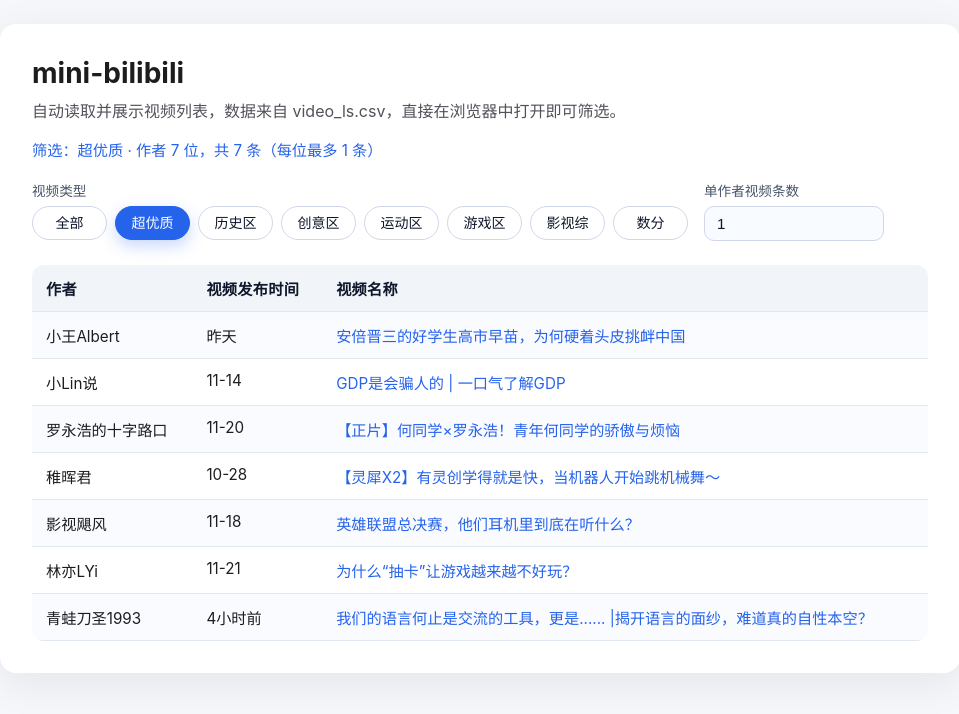
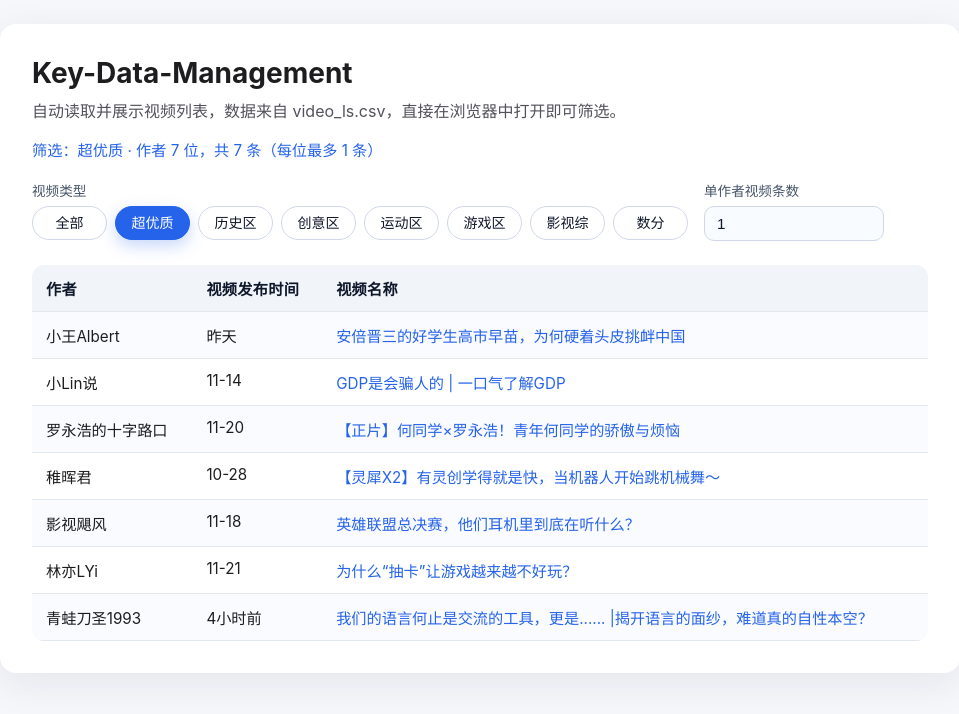
Before and after one commit to xujl1999/data-management, a plain HTML site: page index.html in a window 1280 px wide. Shown: the whole page, without its empty margins (160-1119 px from the left). Drawn offline with Linux system fonts and the light colour scheme.

Commit message:
定期更新文件

```diff
--- a/index.html
+++ b/index.html
@@ -148,7 +148,7 @@
   <body>
     <main>
       <header>
-        <h1>mini-bilibili</h1>
+        <h1>Key-Data-Management</h1>
         <p>自动读取并展示视频列表，数据来自 video_ls.csv，直接在浏览器中打开即可筛选。</p>
         <div class="status" id="status">正在加载数据...</div>
         <div class="filters">
```
